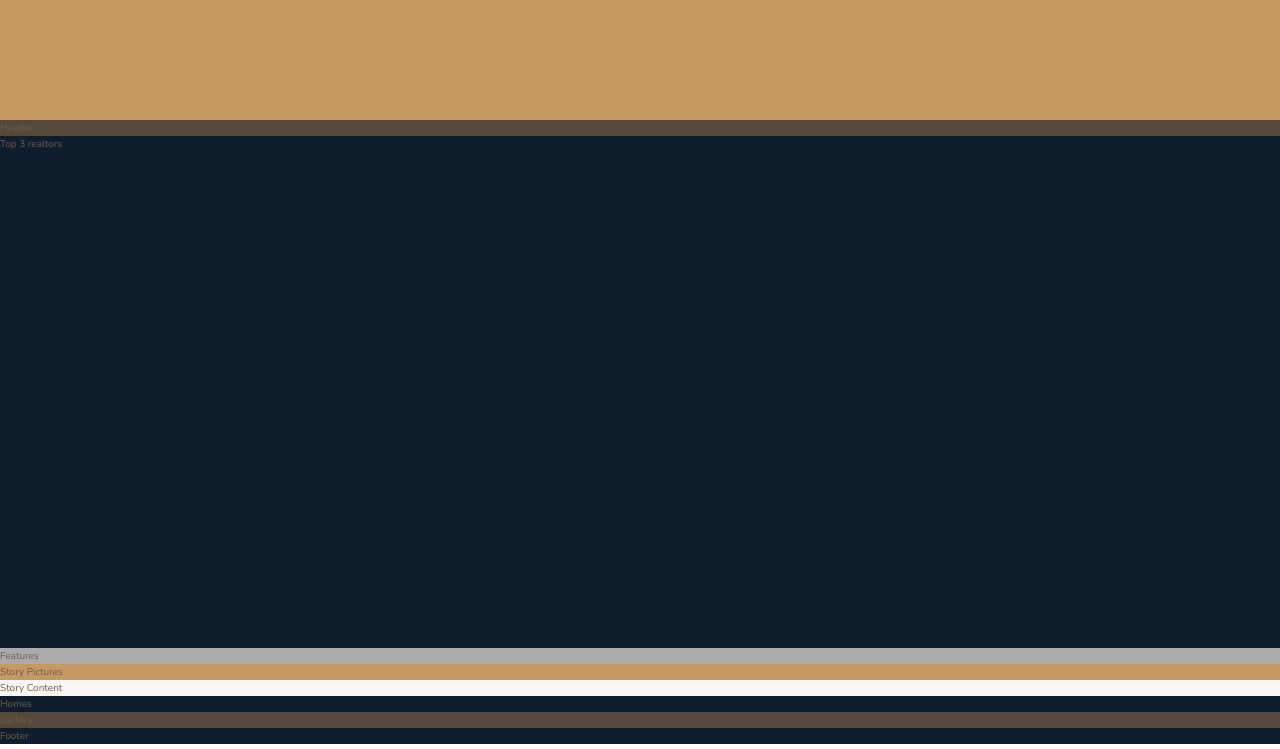
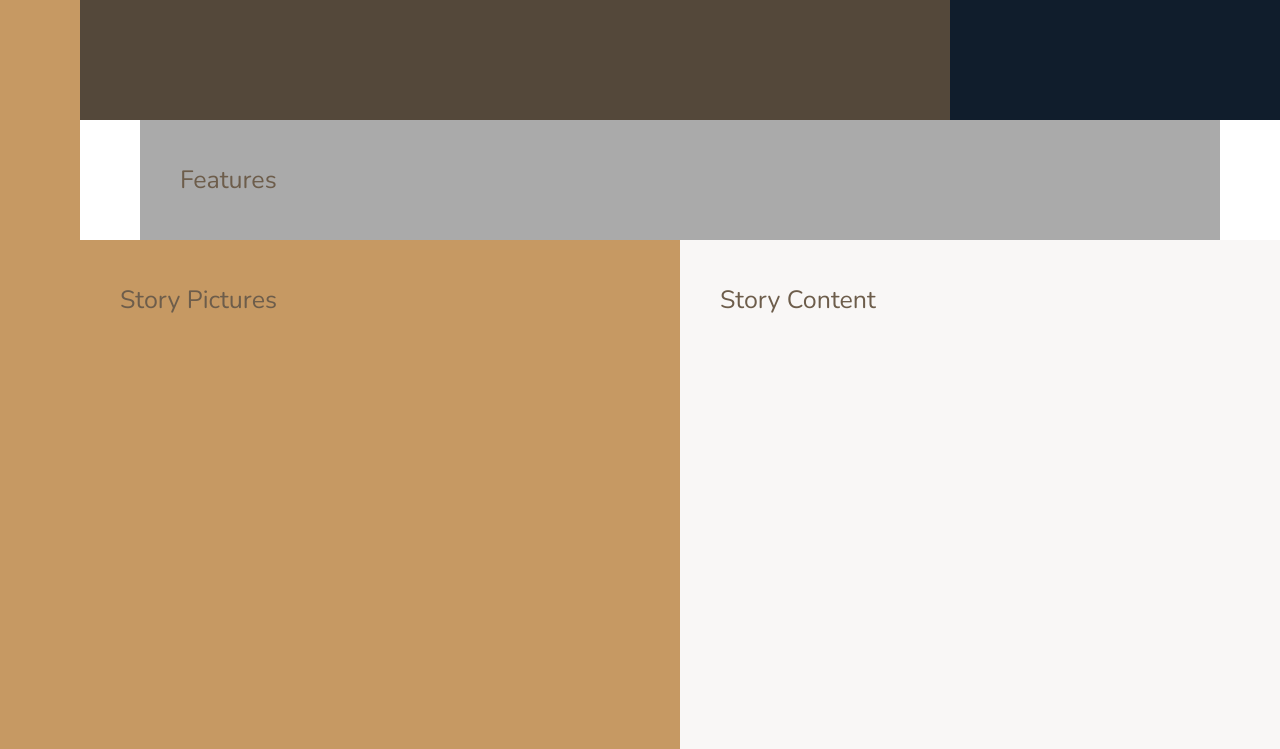
Before and after one commit to arvinbuid/nexter-landing, a website: page index.html in a window 1280 px wide. Shown: the part 520-1269 px from the top of the page. Drawn offline with nearby package versions, Linux system fonts and the light colour scheme.

Commit message:
Define the grid-template-columns inside the base partial and use it into different partials file to wrap up the row and column layout of the project.

```diff
--- a/sass/_base.scss
+++ b/sass/_base.scss
@@ -37,4 +37,15 @@ body {
 .container {
   display: grid;
   grid-template-rows: 80vh min-content 40vw repeat(3, min-content);
+  grid-template-columns:
+    [sidebar-start] 8rem [sidebar-end full-start] minmax(6rem, 1fr) [center-start] repeat(
+      8,
+      [col-start] minmax(min-content, 14rem) [col-end]
+    )
+    [center-end] minmax(6rem, 1fr) [full-end];
+
+  & > * {
+    padding: 40px;
+    font-size: 2.5rem;
+  }
 }
--- a/sass/_features.scss
+++ b/sass/_features.scss
@@ -2,4 +2,5 @@
 
 .features {
   background-color: base.$color-grey-light-2;
+  grid-column: center-start / center-end;
 }
--- a/sass/_footer.scss
+++ b/sass/_footer.scss
@@ -2,4 +2,5 @@
 
 .footer {
   background-color: base.$color-secondary;
+  grid-column: full-start / full-end;
 }
--- a/sass/_gallery.scss
+++ b/sass/_gallery.scss
@@ -2,4 +2,5 @@
 
 .gallery {
   background-color: base.$color-grey-dark-1;
+  grid-column: full-start / full-end;
 }
--- a/sass/_header.scss
+++ b/sass/_header.scss
@@ -2,4 +2,5 @@
 
 .header {
   background-color: base.$color-grey-dark-1;
+  grid-column: full-start / col-end 6;
 }
--- a/sass/_homes.scss
+++ b/sass/_homes.scss
@@ -2,4 +2,5 @@
 
 .homes {
   background-color: base.$color-secondary;
+  grid-column: center-start / center-end;
 }
--- a/sass/_realtors.scss
+++ b/sass/_realtors.scss
@@ -2,4 +2,5 @@
 
 .realtors {
   background-color: base.$color-secondary;
+  grid-column: col-start 7 / full-end;
 }
--- a/sass/_sidebar.scss
+++ b/sass/_sidebar.scss
@@ -2,4 +2,6 @@
 
 .sidebar {
   background-color: base.$color-primary;
+  grid-column: sidebar-start / sidebar-end;
+  grid-row: 1 / -1;
 }
--- a/sass/_story.scss
+++ b/sass/_story.scss
@@ -3,9 +3,11 @@
 .story {
   &__pictures {
     background-color: base.$color-primary;
+    grid-column: full-start / col-end 4;
   }
 
   &__content {
     background-color: base.$color-grey-light-1;
+    grid-column: col-start 5 / full-end;
   }
 }
```
Also changed, not shown: css/style.css, 1 other file.
